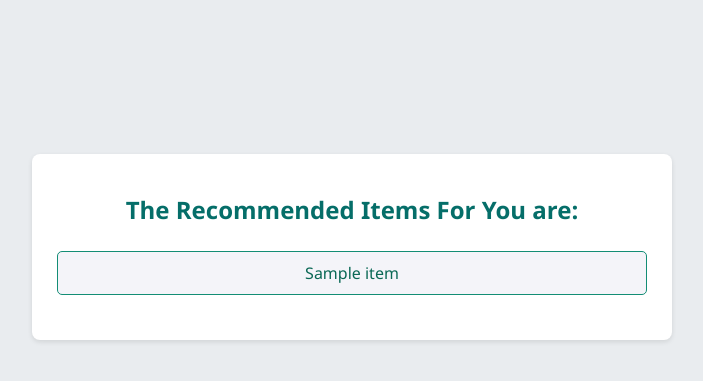
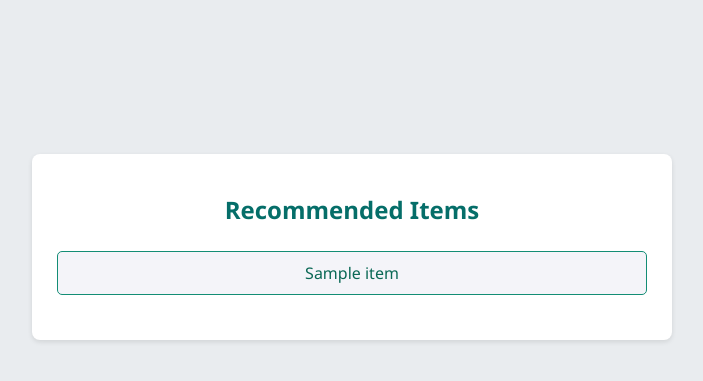
Before and after one commit to SA-K1B/Django_Grocery_recommendation, a Django app: template templates/recommend.html in a window 1280 px wide. Shown: the part 153-534 px from the top of the page, without its empty margins (288-991 px from the left). Run offline with Django 5.2, Linux system fonts and the light colour scheme; the template is opened without the code that fills it: most values are stand-ins (such as "Sample title", 1, 10 or a date in 2020).

Commit message:
updated 1.4

```diff
--- a/templates/recommend.html
+++ b/templates/recommend.html
@@ -54,7 +54,7 @@
 </head>
 <body>
     <div>
-        <h2>The Recommended Items For You are:</h2>
+        <h2>Recommended Items</h2>
         <ul class="recommended-items">
             {% for item in items %}
                 <li>{{ item }}</li>
```
